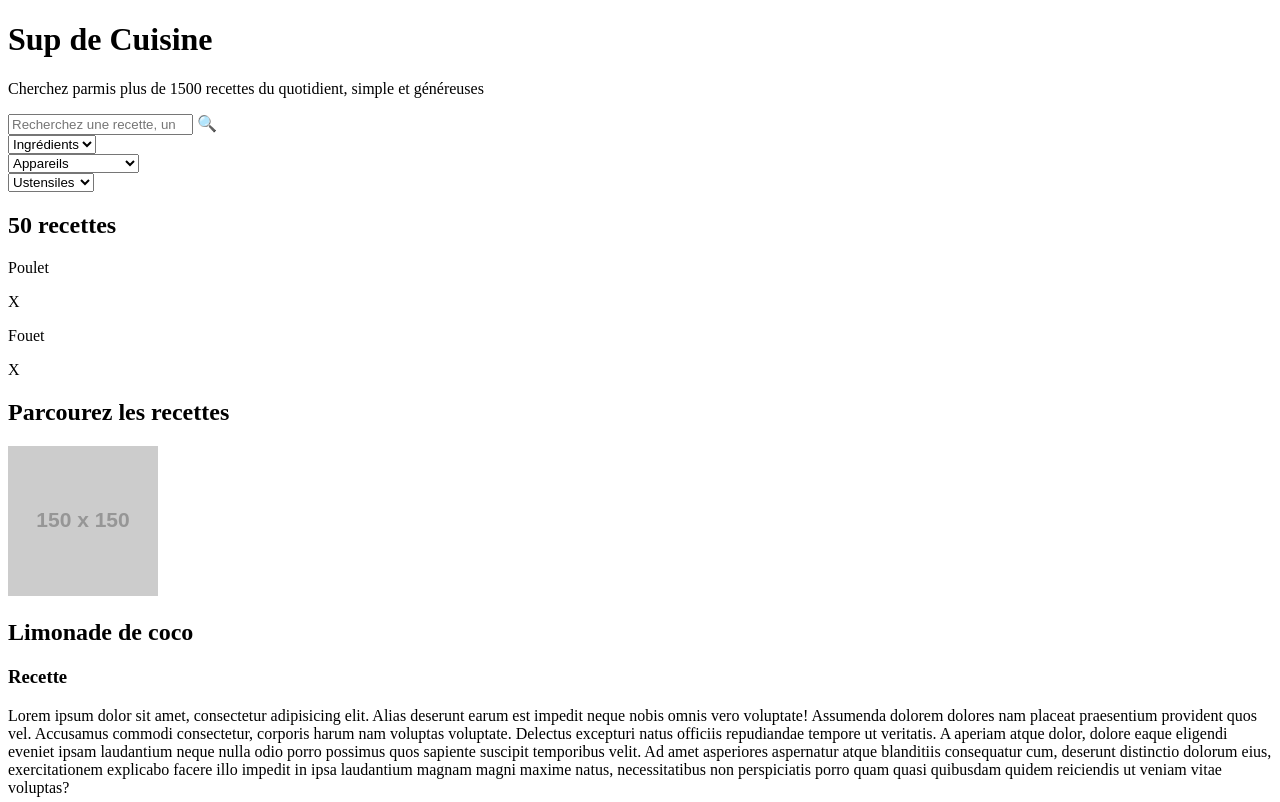
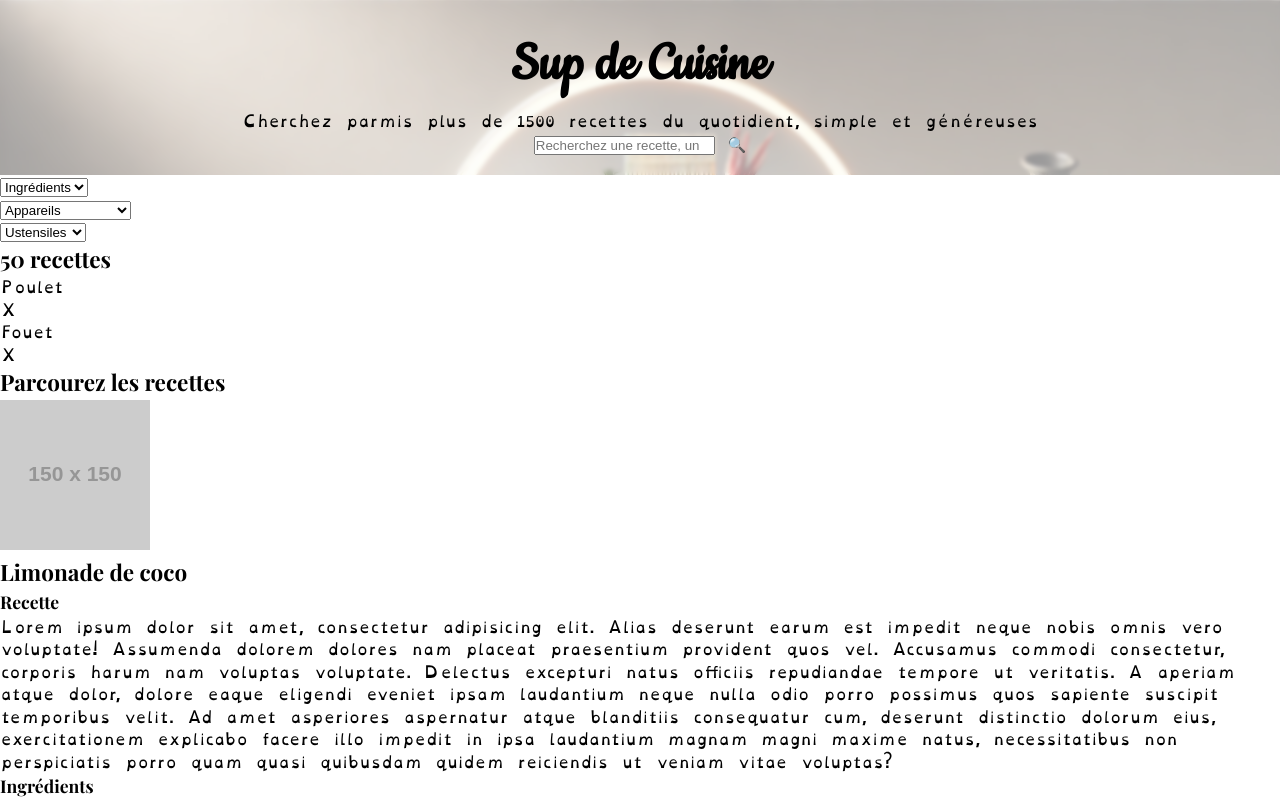
Before and after one commit to Brextiar/CPI_3-25_DEV_ISI_RENNES, a plain HTML site: page index.html in a window 1280 px wide. Shown: the top 802 px of the page. Drawn offline with nearby package versions, Linux system fonts and the light colour scheme; placeholder pictures from the web are drawn by us; a web font is replaced by a local one.

Commit message:
Start CSS, implement Opendyslexic font, define the base CSS, start header CSS

```diff
--- /dev/null
+++ b/assets/css/fonts.css
@@ -0,0 +1,24 @@
+@font-face {
+  font-family: 'OpenDyslexic';
+  src: url('../fonts/OpenDyslexic-Regular.woff2') format('woff2'),
+  url('../fonts/OpenDyslexic-Regular.woff') format('woff');
+  font-weight: normal;
+  font-style: normal;
+}
+
+@font-face {
+  font-family: 'OpenDyslexic';
+  src: url('../fonts/OpenDyslexic-Bold.woff2') format('woff2'),
+  url('../fonts/OpenDyslexic-Bold.woff') format('woff');
+  font-weight: bold;
+  font-style: normal;
+}
+
+/* Optionnel pour Italic */
+@font-face {
+  font-family: 'OpenDyslexic';
+  src: url('../fonts/OpenDyslexic-Italic.woff2') format('woff2'),
+  url('../fonts/OpenDyslexic-Italic.woff') format('woff');
+  font-weight: normal;
+  font-style: italic;
+}
--- /dev/null
+++ b/assets/css/header.css
@@ -0,0 +1,20 @@
+header {
+  background-image: url(../images/hero-home-page.webp);
+  background-size: cover;
+  width: 100%;
+
+  >div{
+    align-items: center;
+    backdrop-filter: blur(2px);
+    background-color: rgba(255, 255, 255, 0.6);
+    background-position: center;
+    display: flex;
+    flex-direction: column;
+    justify-content: center;
+    padding: 20px;
+
+    p{
+      text-align: center;
+    }
+  }
+}
--- /dev/null
+++ b/assets/css/styles.css
@@ -0,0 +1,25 @@
+*, *::before, *::after {
+  box-sizing: border-box;
+  margin: 0;
+  padding: 0;
+}
+
+html {
+  font-family: "OpenDyslexic", sans-serif;
+  font-size: 15px;
+  line-height: 1.5;
+}
+
+body {
+  height: auto;
+  width: 100vw;
+}
+
+h1 {
+  font-family: "Cookie", sans-serif;
+  font-size: 4rem;
+}
+
+h2, h3, h4, h5, h6 {
+  font-family: "Playfair Display", sans-serif;
+}
--- a/index.html
+++ b/index.html
@@ -4,15 +4,26 @@
   <meta charset="UTF-8">
   <meta name="viewport" content="width=device-width, initial-scale=1">
   <title>Sup de Cuisine - Accueil</title>
+  <!-- FONTS -->
+  <link rel="stylesheet" href="./assets/css/fonts.css">
+  <link rel="stylesheet" href="./assets/css/styles.css">
+  <link rel="stylesheet" href="./assets/css/header.css">
+  <link rel="preconnect" href="https://fonts.googleapis.com">
+  <link rel="preconnect" href="https://fonts.gstatic.com" crossorigin>
+  <link
+      href="https://fonts.googleapis.com/css2?family=Cookie&family=Playfair+Display:ital,wght@0,400..900;1,400..900&display=swap"
+      rel="stylesheet">
 </head>
 <body>
 <header>
-  <h1>Sup de Cuisine</h1>
-  <p>Cherchez parmis plus de 1500 recettes du quotidient, simple et généreuses</p>
   <div>
-    <label for="search"></label>
-    <input type="search" id="search" placeholder="Recherchez une recette, un ingrédient, ...">
-    <span class="search-icon">🔍</span>
+    <h1>Sup de Cuisine</h1>
+    <p>Cherchez parmis plus de 1500 recettes du quotidient, simple et généreuses</p>
+    <div>
+      <label for="search"></label>
+      <input type="search" id="search" placeholder="Recherchez une recette, un ingrédient, ...">
+      <span class="search-icon">🔍</span>
+    </div>
   </div>
 </header>
 <main>
@@ -71,7 +82,14 @@
       <div>
         <h2>Limonade de coco</h2>
         <h3>Recette</h3>
-        <p>Lorem ipsum dolor sit amet, consectetur adipisicing elit. Alias deserunt earum est impedit neque nobis omnis vero voluptate! Assumenda dolorem dolores nam placeat praesentium provident quos vel. Accusamus commodi consectetur, corporis harum nam voluptas voluptate. Delectus excepturi natus officiis repudiandae tempore ut veritatis. A aperiam atque dolor, dolore eaque eligendi eveniet ipsam laudantium neque nulla odio porro possimus quos sapiente suscipit temporibus velit. Ad amet asperiores aspernatur atque blanditiis consequatur cum, deserunt distinctio dolorum eius, exercitationem explicabo facere illo impedit in ipsa laudantium magnam magni maxime natus, necessitatibus non perspiciatis porro quam quasi quibusdam quidem reiciendis ut veniam vitae voluptas?</p>
+        <p>Lorem ipsum dolor sit amet, consectetur adipisicing elit. Alias deserunt earum est impedit neque nobis omnis
+          vero voluptate! Assumenda dolorem dolores nam placeat praesentium provident quos vel. Accusamus commodi
+          consectetur, corporis harum nam voluptas voluptate. Delectus excepturi natus officiis repudiandae tempore ut
+          veritatis. A aperiam atque dolor, dolore eaque eligendi eveniet ipsam laudantium neque nulla odio porro
+          possimus quos sapiente suscipit temporibus velit. Ad amet asperiores aspernatur atque blanditiis consequatur
+          cum, deserunt distinctio dolorum eius, exercitationem explicabo facere illo impedit in ipsa laudantium magnam
+          magni maxime natus, necessitatibus non perspiciatis porro quam quasi quibusdam quidem reiciendis ut veniam
+          vitae voluptas?</p>
         <h3>Ingrédients</h3>
         <ul>
           <li>
@@ -104,7 +122,14 @@
       <div>
         <h2>Limonade de coco</h2>
         <h3>Recette</h3>
-        <p>Lorem ipsum dolor sit amet, consectetur adipisicing elit. Alias deserunt earum est impedit neque nobis omnis vero voluptate! Assumenda dolorem dolores nam placeat praesentium provident quos vel. Accusamus commodi consectetur, corporis harum nam voluptas voluptate. Delectus excepturi natus officiis repudiandae tempore ut veritatis. A aperiam atque dolor, dolore eaque eligendi eveniet ipsam laudantium neque nulla odio porro possimus quos sapiente suscipit temporibus velit. Ad amet asperiores aspernatur atque blanditiis consequatur cum, deserunt distinctio dolorum eius, exercitationem explicabo facere illo impedit in ipsa laudantium magnam magni maxime natus, necessitatibus non perspiciatis porro quam quasi quibusdam quidem reiciendis ut veniam vitae voluptas?</p>
+        <p>Lorem ipsum dolor sit amet, consectetur adipisicing elit. Alias deserunt earum est impedit neque nobis omnis
+          vero voluptate! Assumenda dolorem dolores nam placeat praesentium provident quos vel. Accusamus commodi
+          consectetur, corporis harum nam voluptas voluptate. Delectus excepturi natus officiis repudiandae tempore ut
+          veritatis. A aperiam atque dolor, dolore eaque eligendi eveniet ipsam laudantium neque nulla odio porro
+          possimus quos sapiente suscipit temporibus velit. Ad amet asperiores aspernatur atque blanditiis consequatur
+          cum, deserunt distinctio dolorum eius, exercitationem explicabo facere illo impedit in ipsa laudantium magnam
+          magni maxime natus, necessitatibus non perspiciatis porro quam quasi quibusdam quidem reiciendis ut veniam
+          vitae voluptas?</p>
         <h3>Ingrédients</h3>
         <ul>
           <li>
@@ -137,7 +162,14 @@
       <div>
         <h2>Limonade de coco</h2>
         <h3>Recette</h3>
-        <p>Lorem ipsum dolor sit amet, consectetur adipisicing elit. Alias deserunt earum est impedit neque nobis omnis vero voluptate! Assumenda dolorem dolores nam placeat praesentium provident quos vel. Accusamus commodi consectetur, corporis harum nam voluptas voluptate. Delectus excepturi natus officiis repudiandae tempore ut veritatis. A aperiam atque dolor, dolore eaque eligendi eveniet ipsam laudantium neque nulla odio porro possimus quos sapiente suscipit temporibus velit. Ad amet asperiores aspernatur atque blanditiis consequatur cum, deserunt distinctio dolorum eius, exercitationem explicabo facere illo impedit in ipsa laudantium magnam magni maxime natus, necessitatibus non perspiciatis porro quam quasi quibusdam quidem reiciendis ut veniam vitae voluptas?</p>
+        <p>Lorem ipsum dolor sit amet, consectetur adipisicing elit. Alias deserunt earum est impedit neque nobis omnis
+          vero voluptate! Assumenda dolorem dolores nam placeat praesentium provident quos vel. Accusamus commodi
+          consectetur, corporis harum nam voluptas voluptate. Delectus excepturi natus officiis repudiandae tempore ut
+          veritatis. A aperiam atque dolor, dolore eaque eligendi eveniet ipsam laudantium neque nulla odio porro
+          possimus quos sapiente suscipit temporibus velit. Ad amet asperiores aspernatur atque blanditiis consequatur
+          cum, deserunt distinctio dolorum eius, exercitationem explicabo facere illo impedit in ipsa laudantium magnam
+          magni maxime natus, necessitatibus non perspiciatis porro quam quasi quibusdam quidem reiciendis ut veniam
+          vitae voluptas?</p>
         <h3>Ingrédients</h3>
         <ul>
           <li>
```
Also changed, not shown: assets/fonts/OpenDyslexic-Bold.woff (added), assets/fonts/OpenDyslexic-Bold.woff2 (added), assets/fonts/OpenDyslexic-Italic.woff (added), assets/fonts/OpenDyslexic-Italic.woff2 (added), assets/fonts/OpenDyslexic-Regular.woff (added), assets/fonts/OpenDyslexic-Regular.woff2 (added).
